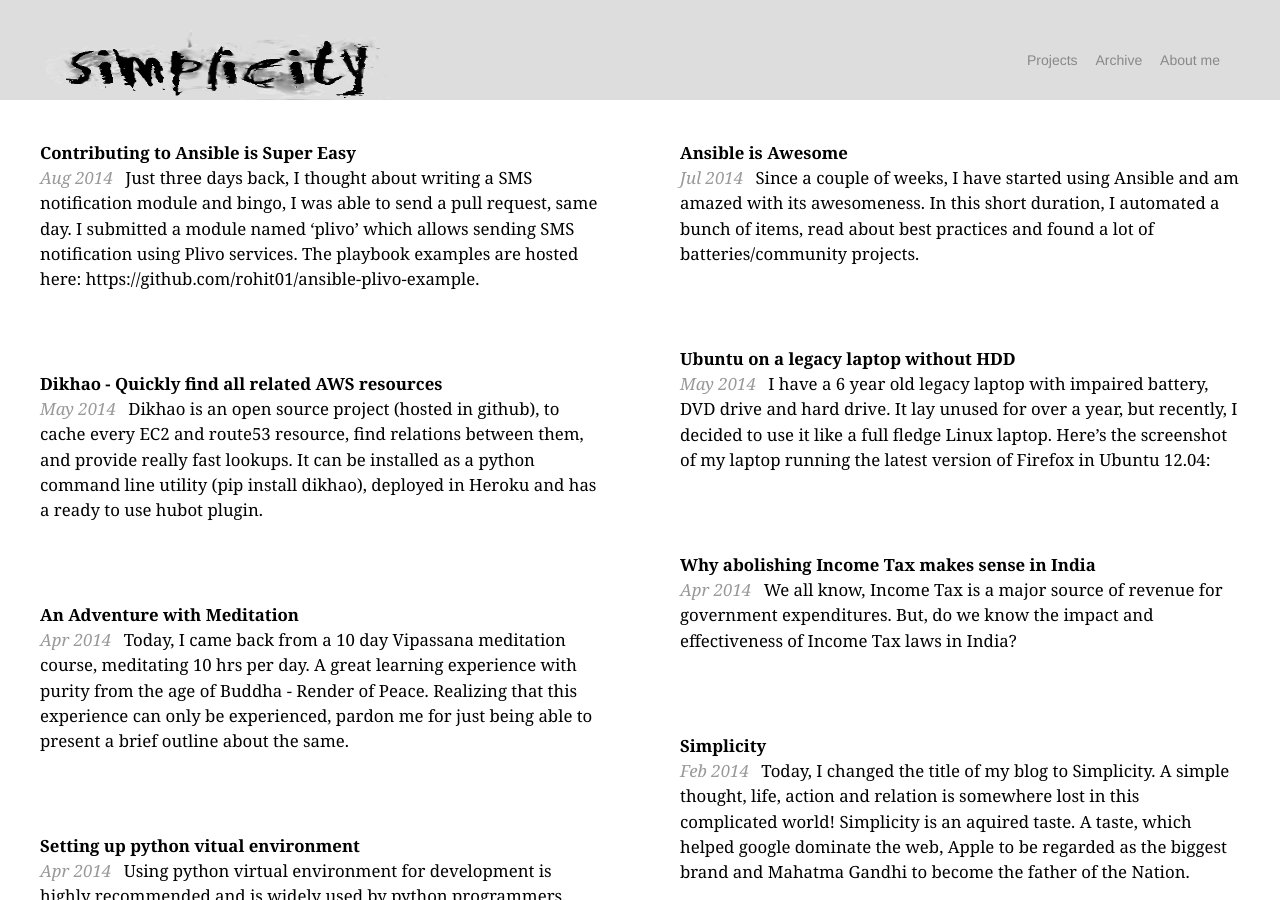
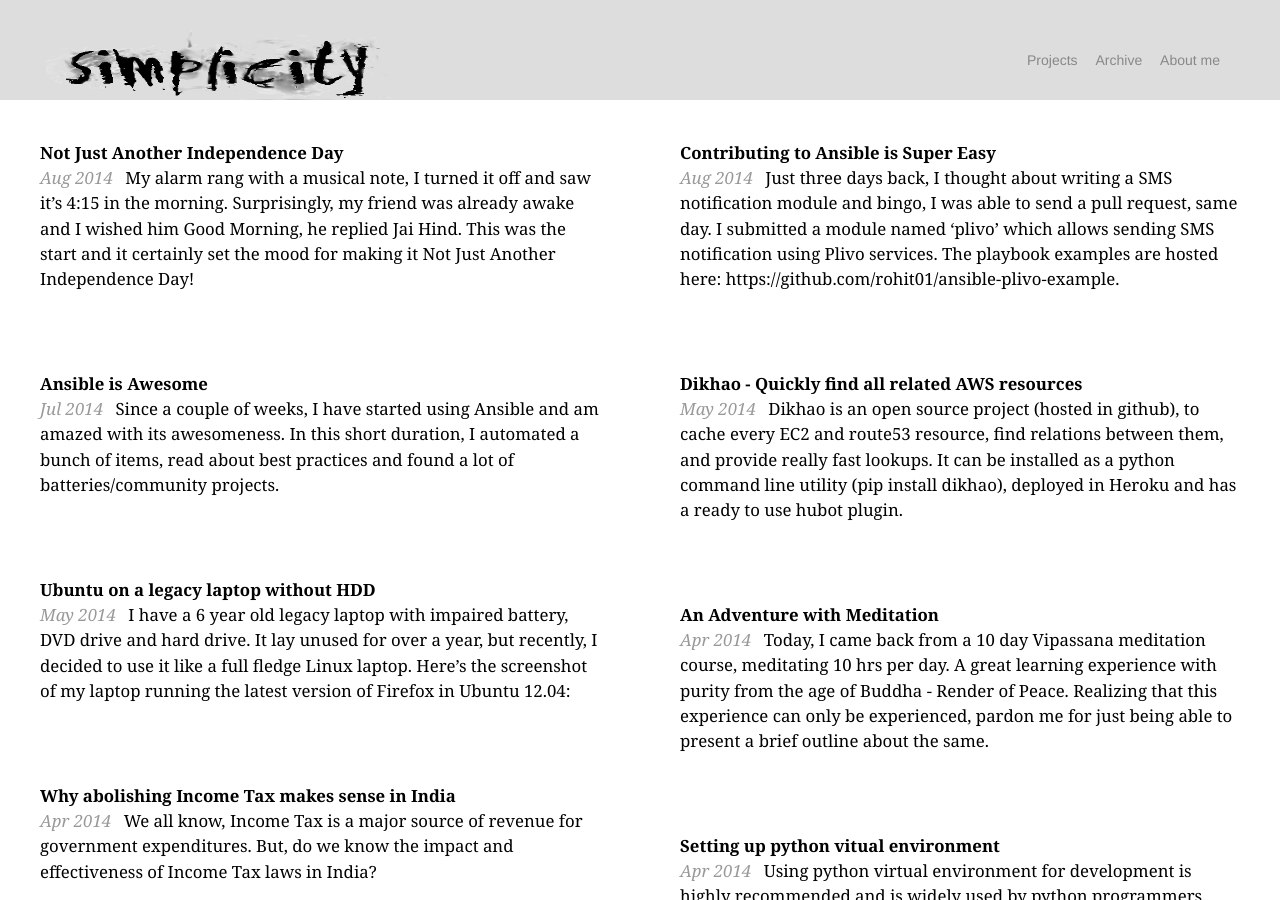
Before and after one commit to rohit01/blog_backup, a Jekyll site: the page built from index.html, in a window 1280 px wide and 900 px high. Built offline with Jekyll 4.4.1, drawn with Linux system fonts in a browser that asks for light colours; some web fonts are replaced; Markdown is read by kramdown in place of the engine named in the settings; some of the changed lines change nothing that is shown.

Commit message:
Blog post added: Not Just Another Independence Day

```diff
--- a/_config.yml
+++ b/_config.yml
@@ -1,6 +1,6 @@
 name: rohit.io
 port: 4000
-pygments: false
+highlighter: rouge
 lsi: false
 #DEFAULT permalink: /:year/:month/:day/:title.html
 permalink: /:title.html
--- /dev/null
+++ b/_posts/2014-08-16-not-just-another-independence-day.md
@@ -0,0 +1,27 @@
+---
+layout: post
+categories: [independence day, india, august 15, red fort, tricolor, paratha, parathe wali gali]
+disqus_comments: true
+date: 2014-08-18 03:35:00 IST
+title: Not Just Another Independence Day
+---
+
+My alarm rang with a musical note, I turned it off and saw it's 4:15 in the morning. Surprisingly, my friend was already awake and I wished him ***Good Morning***, he replied ***Jai Hind***. This was the start and it certainly set the mood for making it *Not Just Another Independence Day*!
+
+It was 5:20 and we, the three idiots, were out in a patriotic mood to celebrate the national festival. We reached the MG Road metro station and found it already awake before 6 AM. My friend asked for a ticket to Chandni Chowk but instead, received a free travel coupon. The person at the ticket counter said that today ***the ride to Chandni Chowk is Free***.
+
+It was 5:52 and we boarded the metro, but got no seats. It was easy to spot people with tricolor badge, traditional dress and young groups discussing national policies. I felt that my nation is now awake and ready to change. We reached Chandni Chowk at 6:45 and contributed to the queue, already too long. CRPF jawans were deployed at the station and were managing the crowd really well. Someone screamed, ***Bharat Mata ki*** and everyone replied ***Jai***. This slogan continued throughout our way to Red Fort. I was like, *wow*!
+
+As we moved out of the Metro station, we saw the security arrangements. On our way to Red Fort, I saw Delhi police, CRPF jawans, SWAT team, NSG Black Cats, Snipers on roof tops and many more. They seemed to outnumber the number of civilians attending the event. At around 7:20, we were at the gallery and as expected, the seats were already full. I took a look around and saw that the Red Fort looked really beautiful, our national flag was flying all over the place, four giant screens displayed the venue live, Doordarshan had built high bamboo towers to cover the event live. Then, I heard someone saying, "Aaa gaya" (he came), I looked at the screen, our PM was here. People started clapping.
+
+Our PM was here with a style. The Jodhpuri turban was not less than a fashion statement. He gradually reached the stage. An army official shouted something really loud. I heard it clear at a distance of about 500m. Moments later, the PM pulled the rope and our National Flag was flying. But wait, something exploded, something really loud on my right. Is it a bomb?... Everyone trying to see. Phew, it is part of the 21 Gun Salute (Ekkess Topon Ki Salami). I was wondering, if this is the situation here, what would be like to be on a battlefield.
+
+After an awesome flag hosting moment, the PM reached the Mic. No bullet proof glass on his front, no scripts to read, the gallery is waiting silently, more than a million eyes glued to the television, birds flying above the fort, the tail of his turban flying like a flag and he starts his speech. An hour long speech, and what a speech. There was total silence among the audience and when someone spoke, it was to clarify his last words - ***Kya bola?*** (***What did he say?***). The audience also acknowledged most of his statements with a round of applause. The speech ended with loud, energetic slogans of ***Bharat Mata ki Jai*** and ***Jai Hind***. Post this, the national anthem was played. This concluded the event, but we decided to leave a little late and saw the PM among cute children.
+
+After some time, we left the venue at around 9 AM and decided to try out the paratha from the world famous ***parathe wali gali***. As we headed towards the same, we wondered if it was open. Most of the shops were closed and some people said the paratha shop usually opens at 10 AM and today, it might be closed. Determined to taste the lovely parathas, we moved against all odds. And finally, we were at the historic ***parathe wali gali***. The paratha shops were open and the fragrance in the air was making us hungry. But wait, we need to wait... The shop is already full and there is a queue outside the shop. The board at one of the shops, reads - Oldest and famous, serving parathas through 5 generations. There were pictures of many famous personalities like ***Lal bahadur sastri***, ***Indira Gandhi***, ***Ranbir Kapoor***, ***Akshay Kumar***, ***Sheila Dikshit*** and many more. In the pictures, parathas were being served to all, but... we need to wait!!
+
+Finally, ***hamara number aa gaya*** (it was our turn). The menu looked like a sabzi market with paratha after every vegetable name. You name it and it's there. Aloo, tomato, gobi, muli, etc + some strange ones too like rabri paratha. The menu also revealed, ***its India at its best with the most affordable rates***. The table had some free munchies and parathas were served well on time. We ate like pigs and then ordered lassi from another shop. The lassi was served on a kulhad (glass made of clay) with a slice of Malai (cream of milk) on top. It was the best Lassi I ever had in my life.
+
+Post this we headed towards the metro station. It was again, over crowded, but CRPF jawans managed it really well. In the metro, a person caught our attention as he was carrying a box of Bengali sweets. He was formally dressed in grey pants and light colored shirt. After some time, he joined our conversation about PM's speech. I asked him if he went to the Red Fort and he replied, "No. I went to the office for the flag hosting ceremony. This time, everybody was present. Instructions were given that if anyone is absent, his/her accountability will be checked". He cherished the PM's initiative on punctuality but revealed that some government officials are unhappy about it. Once we reached home, we saw the news channels analyzing independence day speech, but we crashed on the bed sooner than expected!
+
+How did you celebrate the National Festival? Waiting to hear your answer and feedback in comments. **And as always, Thanks for reading :-)**
```
